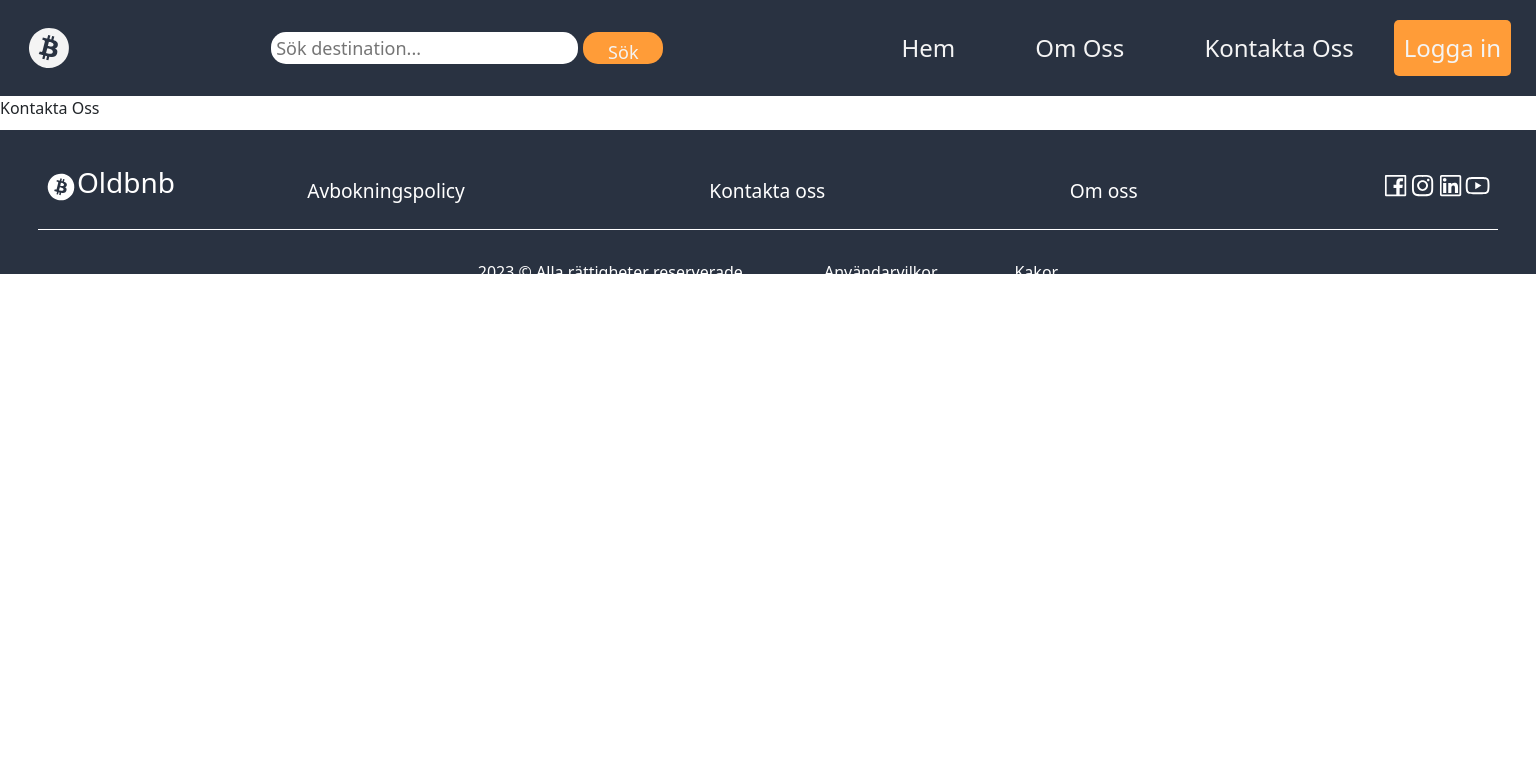
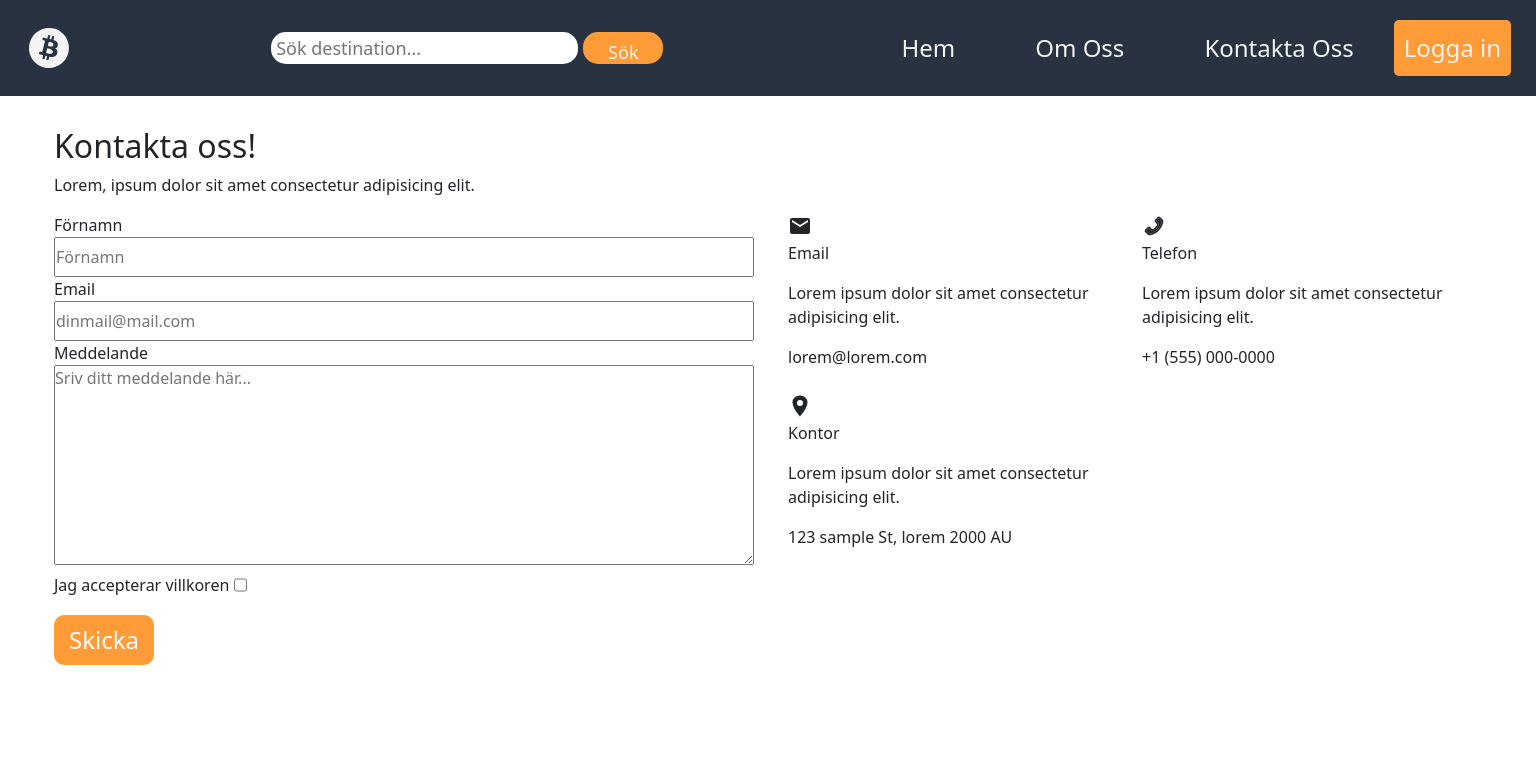
Before and after one commit to jeslaa/Oldbnb, a React (Vite) app: page /ContactUs in a window 1536 px wide. Shown: the top 784 px of the page. Built offline with nearby package versions, Linux system fonts and the light colour scheme.

Commit message:
styled the Contact page, fixed a few issues with the footer

```diff
--- a/src/components/footer/Footer.scss
+++ b/src/components/footer/Footer.scss
@@ -3,24 +3,15 @@
     background-color: #293241;
     margin-top: 10px;
 
-    .logo {
-        display: flex;
-        align-items: center;
-        color: #ffff;
-        position: relative;
-        top: 40%;
-        width: 30%;
-        margin-left: 10px;
-        font-size: 2rem;
 
 
-
-    }
+    // }
 
     .links {
         display: flex;
-        width: 50%;
-        margin-left: auto;
+        width: 100%;
+        padding-top: 20px;
+        margin: auto;
         flex-direction: column;
     }
 
@@ -54,26 +45,23 @@
 }
 
 @media only screen and (min-width: 768px) {
-    .footer{
+    .footer {
         .links {
             display: flex;
             justify-content: space-between;
-            width: 80%;
+            width: 100%;
             flex-direction: row;
-        }
 
-        .logo {
+            .logo-footer {
                 display: flex;
                 align-items: center;
                 color: #ffff;
-            position: relative;
-            top: 25%;
-            width: 15%;
                 margin-left: 45px;
                 font-size: 2rem;
             }
+        }
 
-        .logo-links{
+        .logo-links {
             display: flex;
             align-items: center;
             color: #ffff;
@@ -82,25 +70,25 @@
             margin-bottom: 30px;
         }
 
-        .underline{
+        .underline {
             background-color: #ffff;
             margin: auto;
             height: 1px;
             width: 95%;
         }
 
-        .idk{
+        .idk {
             display: flex;
             justify-content: center;
             padding-top: 30px;
             gap: 5%;
 
-            p{
+            p {
                 color: #ffff;
                 text-decoration: underline;
             }
 
-            .all-rights{
+            .all-rights {
                 text-decoration: none;
             }
 
@@ -110,13 +98,38 @@
 }
 
 @media only screen and (max-width: 767px) {
-    .footer{
-        .logo-links{
+    .footer {
+        .links {
+            display: flex;
+            position: relative;
+            justify-content: center;
+            align-items: center;
+
+            .logo-footer {
+                display: flex;
+                align-items: center;
+                color: #ffff;
+                font-size: 2rem;
+            }
+
+            // .logo {
+            //     display: flex;
+            //     align-items: center;
+            //     color: #ffff;
+            //     position: relative;
+            //     top: 40%;
+            //     width: 30%;
+            //     margin-left: 10px;
+            //     font-size: 2rem;
+
+            .logo-links {
                 display: none;
             }
         }
 
-    .idk{
+        .idk {
             display: none;
         }
     }
+
+}
--- a/src/components/footer/Footer.tsx
+++ b/src/components/footer/Footer.tsx
@@ -11,13 +11,14 @@ import "./Footer.scss";
 const Footer = () => {
   return (
     <div className="footer">
-      {/* Logo and Oldbnb */}
-      <div className="logo">
-        <BiLogoBitcoin />
-        <h3>Oldbnb</h3>
-      </div>
-
       <div className="links">
+        {/* Logo and Oldbnb */}
+        <div className="logo-footer">
+          <BiLogoBitcoin />
+          <div>
+            <h3>Oldbnb</h3>
+          </div>
+        </div>
         <Link to={"/Policy"}>Avbokningspolicy</Link>
         <Link to={"/ContactUs"}>Kontakta oss</Link>
         <Link to={"/AboutUs"}>Om oss</Link>
--- a/src/components/navbar/Navbar.scss
+++ b/src/components/navbar/Navbar.scss
@@ -279,6 +279,7 @@
     .menu-icon {
         position: absolute;
         font-size: 2rem;
+        margin-bottom: 40px;
     }
 }
 
--- /dev/null
+++ b/src/pages/Contact/Contact.scss
@@ -0,0 +1,303 @@
+.contact-form {
+    height: 100vh;
+
+    .form-container {
+        display: flex;
+        align-items: flex-start;
+
+        .header {
+            display: flex;
+            justify-content: center;
+            width: 100%;
+        }
+
+        label,
+        input {
+            width: 300px;
+        }
+
+        input {
+            height: 40px;
+        }
+
+        #text-area {
+            width: 300px;
+            height: 100px;
+        }
+
+        .box {
+            display: flex;
+            align-items: center;
+        }
+
+        .label-box {
+            display: flex;
+            width: 180px;
+        }
+
+        .checkbox {
+            width: auto;
+        }
+
+        .submit-btn-form {
+            display: flex;
+            width: 100%;
+            justify-content: center;
+            align-items: center;
+            margin-top: 10px;
+
+            .submit-form {
+                width: 100px;
+                font-size: 1.2rem;
+                padding: 5px;
+                border-radius: 10px;
+                border-style: none;
+                color: #ffff;
+                background-color: #FF9C38;
+            }
+
+            .submit-form:hover {
+                background-color: #d16900;
+                cursor: pointer;
+            }
+        }
+
+
+    }
+
+
+}
+
+@media screen and (min-width: 768px) {
+    .contact-form {
+        .form-container {
+            label,
+            input,
+            #text-area {
+                width: 500px;
+            }
+
+            #text-area {
+                height: 200px;
+            }
+
+            .submit-btn-form {
+                .submit-form {
+                    font-size: 1.5rem;
+                    padding: 7px;
+                }
+            }
+
+
+        }
+    }
+}
+
+@media screen and (max-width: 1024px) {
+    .contact-info{
+        display: none;
+    }
+}
+
+@media screen and (min-width: 1024px) {
+    .contact-form {
+        display: grid;
+        grid-template-columns: 1fr 1fr;
+        margin-left: 40px;
+        margin-right: 40px;
+
+
+        .form-container {
+            display: flex;
+            justify-content: flex-start;
+            align-items: flex-start;
+
+            .header {
+                justify-content: flex-start;
+            }
+
+            label,
+            input,
+            #text-area {
+                width: 500px;
+            }
+
+            #text-area {
+                height: 200px;
+            }
+
+            .submit-btn-form {
+                display: flex;
+                justify-content: flex-start;
+
+                .submit-form {
+                    font-size: 1.5rem;
+                    padding: 7px;
+                }
+            }
+
+            .submit-btn-form, .header, .lorem, .box {
+                display: flex;
+                justify-content: flex-start;
+                width: 500px;
+            }
+
+
+
+
+
+        }
+        .contact-info {
+            display: grid;
+            height: 35%;
+            grid-template-columns: 1fr 1fr;
+            padding-top: 30%;
+            margin-left: 20px;
+
+            .path {
+               font-size: 1.5rem;
+            }
+
+
+        }
+    }
+}
+
+@media screen and (min-width: 1440px) {
+    .contact-form {
+        display: grid;
+        grid-template-columns: 1fr 1fr;
+        margin-left: 40px;
+        margin-right: 40px;
+
+
+
+
+        .form-container {
+
+            div{
+                display: flex;
+                align-items: flex-start;
+                justify-content: flex-start;
+            }
+
+            label,
+            input,
+            #text-area {
+                width: 600px;
+            }
+
+            #text-area {
+                height: 200px;
+            }
+
+            .submit-btn-form {
+                display: flex;
+                justify-content: flex-start;
+
+                .submit-form {
+                    font-size: 1.5rem;
+                    padding: 7px;
+                }
+            }
+
+            .box{
+                width: 600px;
+                .label-box {
+                    display: flex;
+
+
+                }
+                .checkbox {
+                    width: auto;
+                }
+            }
+
+            .lorem, .header, .submit-btn-form{
+                width: 600px;
+            }
+
+
+
+
+        }
+        .contact-info {
+            display: grid;
+            height: 35%;
+            grid-template-columns: 1fr 1fr;
+            padding-top: 20%;
+            margin-left: 20px;
+
+            .path {
+               font-size: 1.5rem;
+            }
+
+
+        }
+    }
+}
+
+@media screen and (min-width: 1441px) {
+    .contact-form {
+        display: grid;
+        grid-template-columns: 1fr 1fr;
+        margin-left: 40px;
+        margin-right: 40px;
+
+
+        .form-container {
+
+            label,
+            input,
+            #text-area {
+                width: 700px;
+            }
+
+            #text-area {
+                height: 200px;
+            }
+
+            .submit-btn-form, .header, .lorem, .box {
+                display: flex;
+                justify-content: flex-start;
+                width: 700px;
+
+                .submit-form {
+                    font-size: 1.5rem;
+                    padding: 7px;
+                }
+            }
+
+
+
+
+        }
+        .contact-info {
+            display: grid;
+            height: 35%;
+            grid-template-columns: 1fr 1fr;
+            padding-top: 15%;
+            margin-left: 20px;
+
+            .path {
+               font-size: 1.5rem;
+            }
+
+
+        }
+    }
+}
+
+@media screen and (min-width: 320px) {
+
+    .contact-form{
+
+        .form-container{
+            display: flex;
+            justify-content: center;
+            align-items: center;
+        }
+    }
+
+
+}
--- a/src/pages/Contact/ContactUs.tsx
+++ b/src/pages/Contact/ContactUs.tsx
@@ -1,9 +1,71 @@
-import React from 'react'
+import "./Contact.scss";
+import { MdEmail } from "react-icons/md";
+import { AiTwotonePhone } from "react-icons/ai";
+import { IoLocationSharp } from "react-icons/io5";
 
 const ContactUs = () => {
   return (
-    <div>Kontakta Oss</div>
-  )
-}
+    <div className="contact-form">
+      <form className="form-container">
+        <div className="header">
+          <h2>Kontakta oss!</h2>
+        </div>
 
-export default ContactUs
+        <p className="lorem">
+          Lorem, ipsum dolor sit amet consectetur adipisicing elit.
+        </p>
+        <label htmlFor="Förnamn">Förnamn</label>
+        <input type="text" placeholder="Förnamn" />
+
+        <label htmlFor="Email">Email</label>
+        <input type="text" placeholder="dinmail@mail.com" />
+
+        <label htmlFor="Meddelande">Meddelande</label>
+        <textarea
+          name="message"
+          id="text-area"
+          placeholder="Sriv ditt meddelande här..."
+        ></textarea>
+
+        <div className="box">
+          <label htmlFor="checkbox" className="label-box">
+            Jag accepterar villkoren
+          </label>
+          <input type="checkbox" className="checkbox" />
+        </div>
+        <div className="submit-btn-form">
+          <button className="submit-form">Skicka</button>
+        </div>
+      </form>
+
+      <div className="contact-info">
+        <div className="grid-info">
+          <div className="path">
+            <MdEmail />
+          </div>
+          <p>Email</p>
+          <p>Lorem ipsum dolor sit amet consectetur adipisicing elit.</p>
+          <p className="mail">lorem@lorem.com</p>
+        </div>
+        <div className="grid-info">
+          <div className="path">
+            <AiTwotonePhone />
+          </div>
+          <p>Telefon</p>
+          <p>Lorem ipsum dolor sit amet consectetur adipisicing elit.</p>
+          <p className="phone-number">+1 (555) 000-0000</p>
+        </div>
+        <div className="grid-info">
+          <div className="path">
+            <IoLocationSharp />
+          </div>
+          <p>Kontor</p>
+          <p>Lorem ipsum dolor sit amet consectetur adipisicing elit.</p>
+          <div className="location">123 sample St, lorem 2000 AU</div>
+        </div>
+      </div>
+    </div>
+  );
+};
+
+export default ContactUs;
```
Lines whose indentation alone changed are shown as unchanged.
